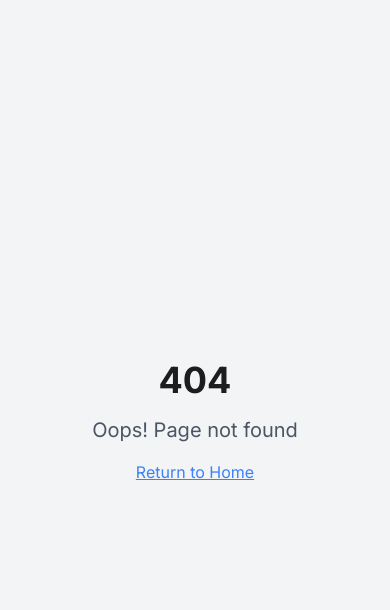
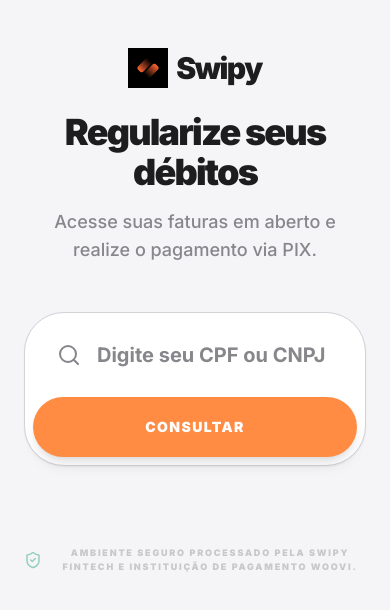
Before and after one commit to EzequielPrado/swipy-cob, a React (Vite) app: page /regularizar in a window 390 px wide. Before the commit this address had no page. Shown: the top 610 px of the page. Built offline with nearby package versions, Linux system fonts and the light colour scheme.

Commit message:
[dyad] Alterada a rota do portal do cliente para /regularizar e aplicada uma nova interface premium responsiva no estilo Apple. - wrote 2 file(s)

```diff
--- a/src/App.tsx
+++ b/src/App.tsx
@@ -84,7 +84,7 @@ const App = () => (
               <Route path="/resetar-senha" element={<ResetPassword />} />
 
               <Route path="/pagar/:id" element={<Checkout />} />
-              <Route path="/meu-painel" element={<ClientPortal />} />
+              <Route path="/regularizar" element={<ClientPortal />} />
               <Route path="/orcamento/:id" element={<QuotePublicView />} />
 
               <Route path="/" element={<ProtectedRoute><OverviewDashboard /></ProtectedRoute>} />
--- a/src/pages/ClientPortal.tsx
+++ b/src/pages/ClientPortal.tsx
@@ -1,7 +1,7 @@
 "use client";
 
 import React, { useState } from 'react';
-import { Search, Loader2, Building2, CheckCircle2, ExternalLink, Mail, Phone, ShieldCheck, FileText, AlertCircle } from 'lucide-react';
+import { Search, Loader2, Building2, CheckCircle2, ExternalLink, Mail, Phone, ShieldCheck, FileText, AlertCircle, ArrowRight } from 'lucide-react';
 import { supabase } from '@/integrations/supabase/client';
 import { cn } from "@/lib/utils";
 import { Link } from 'react-router-dom';
@@ -50,8 +50,8 @@ const ClientPortal = () => {
           customers(email, phone, name)
         `)
         .in('customer_id', customerIds)
-        .neq('status', 'pago') // Filtro: Apenas o que está pendente/vencido
-        .order('due_date', { ascending: true }); // Mostrar o que vence primeiro no topo
+        .neq('status', 'pago')
+        .order('due_date', { ascending: true });
 
       if (chargeError) throw chargeError;
       setResults(charges || []);
@@ -64,105 +64,109 @@ const ClientPortal = () => {
     }
   };
 
+  const currencyFormatter = new Intl.NumberFormat('pt-BR', { style: 'currency', currency: 'BRL' });
+
   return (
-    <div className="min-h-screen bg-zinc-950 text-zinc-100 flex flex-col items-center py-12 px-6">
-      <div className="w-full max-w-4xl">
-        <div className="text-center mb-16">
-          <div className="inline-flex items-center gap-3 mb-6">
-             <div className="w-14 h-14 bg-orange-500 rounded-[1.2rem] flex items-center justify-center font-bold text-zinc-950 text-3xl shadow-2xl shadow-orange-500/20">S</div>
-             <span className="text-4xl font-bold tracking-tighter">Swipy <span className="text-orange-500">Fintech LTDA</span></span>
+    <div className="min-h-screen bg-apple-light text-apple-black flex flex-col items-center py-12 px-6 font-sans">
+      <div className="w-full max-w-3xl">
+
+        {/* CABEÇALHO */}
+        <div className="text-center mb-12">
+          <div className="inline-flex items-center gap-2 mb-6">
+             <img src="/logo-swipy.png" alt="Swipy" className="w-10 h-10 object-contain" />
+             <span className="text-3xl font-black tracking-tighter">Swipy</span>
           </div>
-          <h1 className="text-5xl font-extrabold mb-4 tracking-tighter">Faturas em Aberto</h1>
-          <p className="text-zinc-500 text-lg">Consulte e pague seus débitos pendentes via PIX.</p>
+          <h1 className="text-4xl md:text-5xl font-black mb-4 tracking-tighter text-apple-black">Regularize seus débitos</h1>
+          <p className="text-apple-muted text-lg font-medium">Acesse suas faturas em aberto e realize o pagamento via PIX.</p>
         </div>
 
-        <div className="bg-zinc-900 border border-zinc-800 p-10 rounded-[3rem] shadow-2xl mb-12 relative overflow-hidden">
-          <div className="absolute -top-24 -right-24 w-64 h-64 bg-orange-500/10 blur-[100px] rounded-full" />
-          <form onSubmit={handleSearch} className="flex flex-col md:flex-row gap-4 relative z-10">
+        {/* BUSCA ESTILO APPLE */}
+        <div className="bg-apple-white border border-apple-border p-2 md:p-3 rounded-[2.5rem] shadow-sm mb-12 flex flex-col md:flex-row gap-2">
           <div className="relative flex-1">
-              <Search className="absolute left-5 top-1/2 -translate-y-1/2 text-zinc-600" size={24} />
+            <div className="absolute left-6 top-1/2 -translate-y-1/2 text-apple-muted">
+              <Search size={24} />
+            </div>
             <input
               type="text"
-                placeholder="Insira seu CPF ou CNPJ"
+              placeholder="Digite seu CPF ou CNPJ"
               value={taxId}
               onChange={(e) => setTaxId(e.target.value)}
-                className="w-full bg-zinc-950 border border-zinc-800 rounded-3xl pl-14 pr-6 py-5 text-xl focus:ring-4 focus:ring-orange-500/10 outline-none transition-all font-mono"
+              className="w-full bg-transparent border-none rounded-3xl pl-16 pr-6 py-5 text-xl focus:ring-0 outline-none font-bold text-apple-black placeholder:text-apple-muted"
             />
           </div>
           <button
-              type="submit"
+            onClick={handleSearch}
             disabled={loading}
-              className="bg-orange-500 hover:bg-orange-600 disabled:opacity-50 text-zinc-950 font-bold px-10 py-5 rounded-3xl transition-all shadow-xl shadow-orange-500/20 uppercase tracking-widest text-sm"
+            className="bg-orange-500 hover:bg-orange-600 disabled:opacity-50 text-white font-black px-10 py-5 rounded-[2rem] transition-all shadow-lg shadow-orange-500/10 uppercase tracking-widest text-sm flex items-center justify-center gap-2"
           >
-              {loading ? <Loader2 className="animate-spin" size={24} /> : "Buscar Débitos"}
+            {loading ? <Loader2 className="animate-spin" size={20} /> : "Consultar"}
           </button>
-          </form>
         </div>
 
+        {/* RESULTADOS */}
         {searched && !loading && results && (
-          <div className="space-y-6 animate-in fade-in slide-in-from-bottom-8 duration-700">
+          <div className="space-y-6 animate-in fade-in slide-in-from-bottom-4 duration-700">
             {results.length === 0 ? (
-              <div className="bg-zinc-900/30 border border-dashed border-zinc-800 p-20 rounded-[3rem] text-center">
-                <CheckCircle2 className="mx-auto text-zinc-800 mb-6" size={80} />
-                <h3 className="text-2xl font-bold text-zinc-400">Tudo em dia!</h3>
-                <p className="text-zinc-600 mt-2">Nenhuma fatura pendente encontrada para este documento.</p>
+              <div className="bg-apple-white border border-apple-border p-16 rounded-[2.5rem] text-center shadow-sm">
+                <div className="w-20 h-20 bg-emerald-50 rounded-full flex items-center justify-center mx-auto mb-6 border border-emerald-100">
+                  <CheckCircle2 className="text-emerald-500" size={40} />
+                </div>
+                <h3 className="text-2xl font-black text-apple-black">Tudo em dia!</h3>
+                <p className="text-apple-muted mt-2 font-medium">Não encontramos faturas pendentes para o documento informado.</p>
               </div>
             ) : (
               results.map((charge) => (
-                <div key={charge.id} className="bg-zinc-900 border border-zinc-800 rounded-[2.5rem] overflow-hidden hover:border-zinc-600 transition-all shadow-2xl">
-                  <div className="p-8 md:p-10 flex flex-col md:flex-row justify-between gap-10">
-                    <div className="flex-1 space-y-8">
+                <div key={charge.id} className="bg-apple-white border border-apple-border rounded-[2.5rem] overflow-hidden shadow-sm hover:border-orange-200 transition-all flex flex-col md:flex-row">
+
+                  {/* LADO INFO */}
+                  <div className="flex-1 p-8 md:p-10 space-y-8">
                     <div className="flex items-start gap-5">
-                        <div className="w-16 h-16 rounded-2xl bg-zinc-950 border border-zinc-800 flex items-center justify-center overflow-hidden shrink-0 shadow-inner">
+                      <div className="w-14 h-14 rounded-2xl bg-apple-offWhite border border-apple-border flex items-center justify-center overflow-hidden shrink-0 shadow-inner p-2">
                         {charge.profiles?.logo_url ? (
-                            <img src={charge.profiles.logo_url} className="w-full h-full object-contain p-2" alt="Logo" />
-                          ) : <Building2 size={32} className="text-zinc-500" />}
+                          <img src={charge.profiles.logo_url} className="w-full h-full object-contain" alt="Logo" />
+                        ) : <Building2 size={24} className="text-apple-muted" />}
                       </div>
                       <div>
-                          <p className="text-[10px] font-bold text-orange-500 uppercase tracking-[0.2em] mb-2">Cobrado por</p>
-                          <h4 className="text-2xl font-bold text-zinc-100">{charge.profiles?.company || charge.profiles?.full_name}</h4>
+                        <p className="text-[10px] font-black text-orange-500 uppercase tracking-widest mb-1">Cobrante</p>
+                        <h4 className="text-xl font-black text-apple-black leading-tight">{charge.profiles?.company || charge.profiles?.full_name}</h4>
 
-                          {charge.description && (
-                            <p className="flex items-center gap-2 text-zinc-500 text-sm mt-1 italic">
-                              <FileText size={14} /> {charge.description}
-                            </p>
-                          )}
-
-                          <div className="flex items-center gap-4 mt-4">
+                        <div className="flex flex-wrap items-center gap-3 mt-4">
                            <span className={cn(
-                              "px-3 py-1 rounded-full text-[10px] font-bold uppercase tracking-widest border",
-                              charge.status === 'atrasado' ? "bg-red-500/10 text-red-400 border-red-500/20" : "bg-orange-500/10 text-orange-400 border-orange-500/20"
+                            "px-3 py-1 rounded-full text-[10px] font-black uppercase tracking-widest border",
+                            charge.status === 'atrasado' ? "bg-red-50 text-red-600 border-red-100" : "bg-orange-50 text-orange-600 border-orange-100"
                           )}>
                             {charge.status === 'atrasado' ? 'Vencida' : 'Pendente'}
                           </span>
-                            <span className="text-[10px] text-zinc-500 font-bold uppercase tracking-widest flex items-center gap-1.5">
+                          <span className="text-[10px] text-apple-muted font-bold uppercase tracking-widest flex items-center gap-1.5 bg-apple-offWhite px-3 py-1 rounded-full border border-apple-border">
                             Vencimento: {new Date(charge.due_date).toLocaleDateString('pt-BR')}
                           </span>
                         </div>
                       </div>
                     </div>
 
-                      <div className="flex flex-wrap gap-6 text-[11px] text-zinc-600 font-medium ml-21">
-                         <span className="flex items-center gap-2"><Mail size={14} /> {charge.customers?.email}</span>
-                         <span className="flex items-center gap-2"><Phone size={14} /> {charge.customers?.phone}</span>
+                    {charge.description && (
+                      <div className="bg-apple-offWhite p-4 rounded-2xl border border-apple-border">
+                         <p className="text-[9px] font-black text-apple-muted uppercase tracking-widest mb-1 flex items-center gap-2"><FileText size={12} /> Referência</p>
+                         <p className="text-xs text-apple-dark font-medium italic">{charge.description}</p>
                       </div>
+                    )}
                   </div>
 
-                    <div className="flex flex-col justify-between items-end md:min-w-[220px] border-t md:border-t-0 md:border-l border-zinc-800 pt-8 md:pt-0 md:pl-10">
-                      <div className="text-right w-full">
-                        <p className="text-[10px] font-bold text-zinc-600 uppercase tracking-[0.2em] mb-2">Valor Total</p>
-                        <p className="text-4xl font-black text-zinc-100">
-                          {new Intl.NumberFormat('pt-BR', { style: 'currency', currency: 'BRL' }).format(charge.amount)}
+                  {/* LADO VALOR E AÇÃO */}
+                  <div className="bg-apple-offWhite border-t md:border-t-0 md:border-l border-apple-border p-8 md:p-10 flex flex-col justify-between items-center md:items-end text-center md:text-right min-w-[240px]">
+                    <div className="w-full">
+                      <p className="text-[10px] font-black text-apple-muted uppercase tracking-widest mb-2">Valor da Fatura</p>
+                      <p className="text-4xl font-black text-apple-black tracking-tighter">
+                        {currencyFormatter.format(charge.amount)}
                       </p>
                     </div>
 
                     <Link
                       to={`/pagar/${charge.id}`}
-                        className="w-full mt-8 bg-zinc-100 hover:bg-white text-zinc-950 font-bold py-5 rounded-3xl flex items-center justify-center gap-2 text-xs transition-all active:scale-95"
+                      className="w-full mt-8 bg-apple-black hover:bg-zinc-800 text-white font-black py-4 rounded-2xl flex items-center justify-center gap-2 text-xs transition-all active:scale-95 shadow-xl"
                     >
-                        PAGAR AGORA <ExternalLink size={16} />
+                      PAGAR AGORA <ArrowRight size={16} />
                     </Link>
-                    </div>
                   </div>
                 </div>
               ))
@@ -170,9 +174,11 @@ const ClientPortal = () => {
           </div>
         )}
 
-        <div className="mt-24 flex flex-col items-center gap-4 opacity-30">
-          <div className="flex items-center text-center gap-3 text-[10px] font-bold uppercase tracking-[0.2em] text-zinc-600 max-w-md">
-            <ShieldCheck size={16} className="shrink-0" /> Pagamento 100% seguro por Swipy Fintech LTDA e Woovi Instituição de Pagamento.
+        {/* RODAPÉ DE SEGURANÇA */}
+        <div className="mt-20 flex flex-col items-center gap-6 opacity-40">
+          <div className="flex items-center text-center gap-3 text-[9px] font-black uppercase tracking-[0.2em] text-apple-muted max-w-sm">
+            <ShieldCheck size={18} className="shrink-0 text-emerald-600" />
+            Ambiente Seguro processado pela Swipy Fintech e Instituição de Pagamento Woovi.
           </div>
         </div>
       </div>
```
Lines whose indentation alone changed are shown as unchanged.
